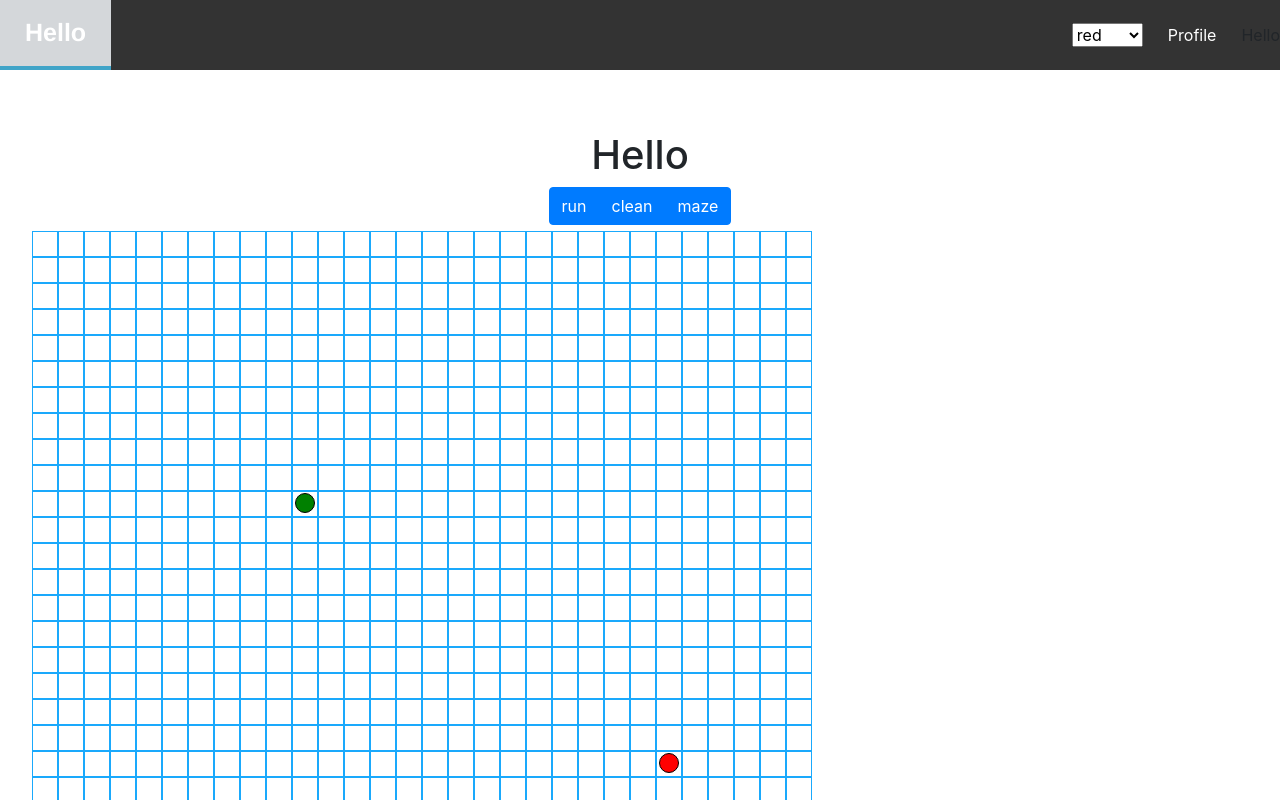
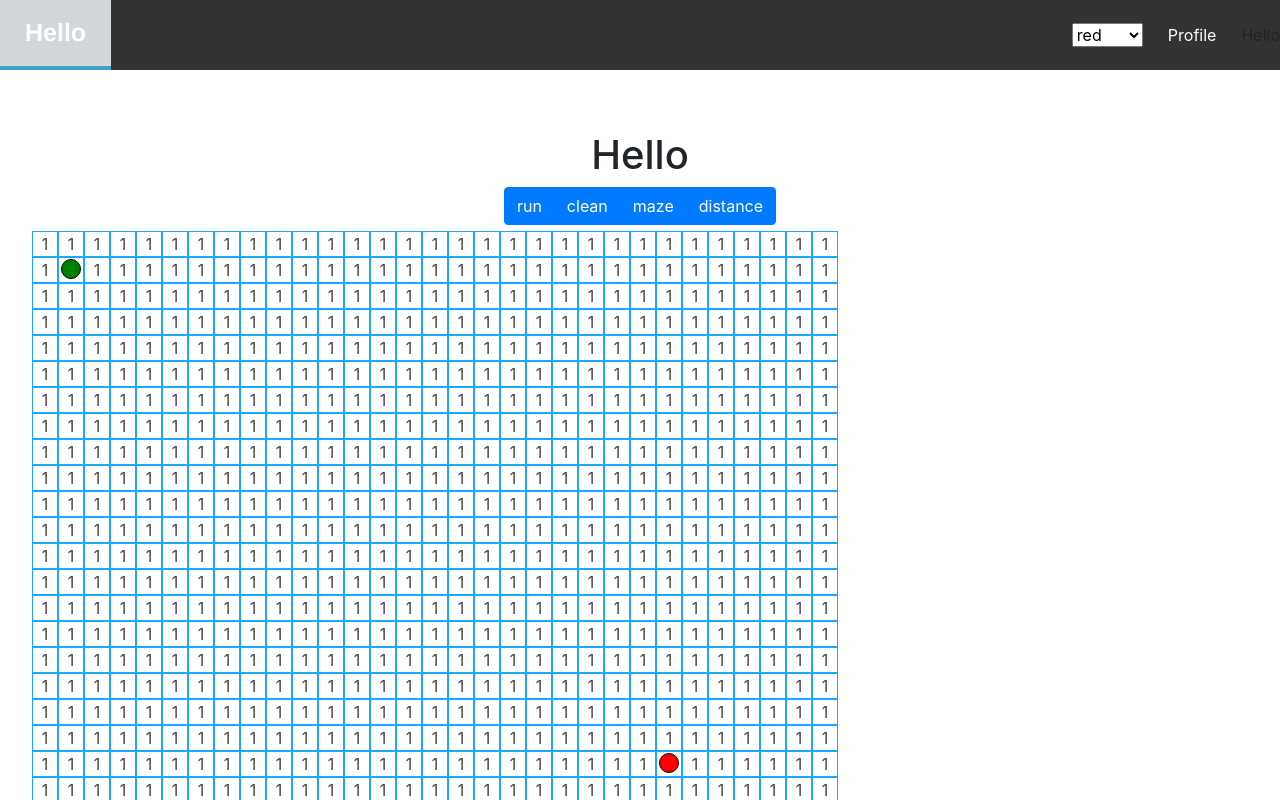
Before and after one commit to auratiger/shortst_path_visualiser, a React (Create React App) app: page / in a window 1280 px wide. Shown: the top 800 px of the page. Built offline with nearby package versions, Linux system fonts and the light colour scheme.

Commit message:
changed board to an Object

```diff
--- a/src/algorithms/dijkstra.js
+++ b/src/algorithms/dijkstra.js
@@ -59,7 +59,7 @@ export function dijstraAlgorithm(matrix){
     return new Promise((resolve, reject) => {
 
         let grid = [];
-        let endNode = null;
+        let lastNode = null;
 
         matrix.map(row => {
             row.map(col => {
@@ -75,7 +75,7 @@ export function dijstraAlgorithm(matrix){
             }
 
             if(currNode.isEnd){
-                endNode = currNode;
+                lastNode = currNode;
                 break;
             }
 
@@ -94,11 +94,11 @@ export function dijstraAlgorithm(matrix){
             })
         }
 
-        let currNode = endNode;
-        while(currNode.previusNode !== null){
 
-            currNode.style = {backgroundColor: "blue"};
-            currNode = currNode.previusNode;
+        while(lastNode !== null && lastNode.previusNode !== null){
+
+            lastNode.style = {backgroundColor: "blue"};
+            lastNode = lastNode.previusNode;
         }
         resolve("yes");
 
--- a/src/algorithms/mazeGenerator.js
+++ b/src/algorithms/mazeGenerator.js
@@ -79,8 +79,8 @@ function divide(matrix, x, y, width, height, orientetion, e){
         px = wx + (dx * (length));
         py = wy + (dy * (length));
     }else{
-        px = wx + (horizontal ? Math.round(Math.random() * (width - 2)) : 0);
-        py = wy + (horizontal ? 0 : Math.round(Math.random() * (height - 2)));
+        px = wx + (horizontal ? Math.ceil(Math.random() * (width - 2)) : 0);
+        py = wy + (horizontal ? 0 : Math.ceil(Math.random() * (height - 2)));
     }
 
     for(let i = 0; i <= length; i++){
@@ -88,10 +88,14 @@ function divide(matrix, x, y, width, height, orientetion, e){
 
         if(node.isStart){
             node.isStart = false;
-            matrix[wy+1][wx+1] = true;
+            node.tentDistance = Infinity
+            matrix[wy+1][wx+1].isStart = true;
+            matrix[wy+1][wx+1].tentDistance = 0;
         }else if(node.isEnd){
             node.isEnd = false;
-            matrix[wy+1][wx+1] = true;
+            node.tentDistance = Infinity;
+            matrix[wy+1][wx+1].isEnd = true;
+            matrix[wy+1][wx+1].tentDistance = 0;
         }
 
         if(wx !== px || wy !== py){
--- a/src/containers/Board/Board.js
+++ b/src/containers/Board/Board.js
@@ -1,10 +1,92 @@
+import Node from '../Node/Node';
+
+const START_NODE_ROW = 1;
+const START_NODE_COL = 1;
+const END_NODE_ROW = 20;
+const END_NODE_COL = 24;
+
 class Board{
-    constructor(rows, colls){
-        super()
+    constructor(rows, cols){
 
         this.rows = rows;
-        this.colls = colls;
-        this.board = [];
+        this.cols = cols;
         this.visualization = [];
+        this.grid = [];
+
+        //generates the board
+        for(let row = 0; row < rows; row++){
+            this.grid.push([]);
+            for(let col = 0; col < cols; col++){
+
+              let node = new Node(row, col);
+
+              if(START_NODE_ROW === row && START_NODE_COL === col){
+                node.tentDistance = 0
+                node.isStart = true;
+              }else if(END_NODE_ROW === row && END_NODE_COL === col){
+                node.isEnd = true;
+              }
+
+              this.grid[row].push(node)
+            }
+        }
+    }
+
+    resetBoard() {
+        for(let row = 0; row < this.rows; row++){
+            for(let col = 0; col < this.cols; col++){
+
+              let node = this.grid[row][col];
+
+              let tentDistance = Infinity
+
+              if(node.isStart){
+                tentDistance = 0;
+              }
+
+              node.tentDistance = tentDistance;
+              node.pathDistance = 1;
+              node.wall = false;
+              node.previusNode = null;
+              node.style = {
+                  backgroundColor: 'white',
+              };
+            }
+        }
+    }
+
+    resetPath() {
+        for(let row = 0; row < this.rows; row++){
+            for(let col = 0; col < this.cols; col++){
+                let node = this.grid[row][col];
+
+                let tentDistance = Infinity
+                let style = {backgroundColor: 'white'};
+
+                if(node.isStart){
+                  tentDistance = 0;
+                }
+
+                if(node.wall){
+                    style = {backgroundColor: 'black',};
+                }
+
+                node.tentDistance = tentDistance;
+                node.previusNode = null;
+                node.style = style;
+            }
+        }
+    }
+
+    randomizePathDistances() {
+        for(let row = 0; row < this.rows; row++){
+          for(let col = 0; col < this.cols; col++){
+            let node = this.grid[row][col];
+
+            node.pathDistance = 1 + Math.round(Math.random() * 8);
+          }
+        }
     }
 }
+
+export default Board;
--- a/src/containers/GridPath/GR.js
+++ b/src/containers/GridPath/GR.js
@@ -2,6 +2,7 @@ import React, {useState, useEffect} from 'react';
 import Draggable from 'react-draggable';
 import {dijstraAlgorithm} from '../../algorithms/dijkstra';
 import {generateMaze} from '../../algorithms/mazeGenerator';
+import Board from '../Board/Board';
 import Node from '../Node/Node';
 
 import CssClasses from "./GridPath.module.css";
@@ -9,73 +10,38 @@ import 'bootstrap/dist/css/bootstrap.min.css';
 
 import { Button, ButtonGroup } from 'react-bootstrap';
 
-const START_NODE_ROW = 10;
-const START_NODE_COL = 10;
-const END_NODE_ROW = 20;
-const END_NODE_COL = 24;
-const ROWS = 30;
-const COLS = 30;
+const ROWS = 31;
+const COLS = 31;
 
 const GridPath = () => {
 
     const [rerender, setRerender] = useState(false);
-    const [board, setBoard] = useState([]);
+    const [board, setBoard] = useState(null);
     const [mouseDown, setMouseDown] = useState(false);
 
     useEffect(() => {
-
-        let matrix = [];
-        for(let row = 0; row < ROWS; row++){
-          matrix.push([]);
-          for(let col = 0; col < COLS; col++){
-
-            let node = new Node(row, col);
-
-            if(START_NODE_ROW === row && START_NODE_COL === col){
-              node.tentDistance = 0
-              node.isStart = true;
-            }else if(END_NODE_ROW === row && END_NODE_COL === col){
-              node.isEnd = true;
-            }
-
-            matrix[row].push(node)
-          }
-        }
-
-        setBoard(matrix);
+        setBoard(new Board(ROWS, COLS, setRerender));
     }, []);
 
     const resetBoard = () => {
+      board.resetBoard();
+      setRerender(!rerender);
+    }
 
-        for(let row = 0; row < ROWS; row++){
-          for(let col = 0; col < COLS; col++){
-
-            if(board[row][col].isStart){
-              continue;
-            }
-
-            board[row][col].tentDistance = Infinity;
-            board[row][col].pathDistance = 1;
-            board[row][col].wall = false;
-            board[row][col].previusNode = null;
-            board[row][col].style = {
-                backgroundColor: 'white',
-            };
-          }
-        }
-
-        setRerender(!rerender);
+    const PathRandomizer = () => {
+      board.resetPath()
+      board.randomizePathDistances();
+      setRerender(!rerender);
     }
 
     const runDijcstra = () => {
-        // let startNode = this.state.matrix[START_NODE_ROW][START_NODE_COL];
-
-        dijstraAlgorithm(board).then(setRerender(!rerender));
+        dijstraAlgorithm(board.grid).then(setRerender(!rerender));
       }
 
     const runMaze = () => {
-        resetBoard();
-        generateMaze(board).then(setRerender(!rerender));
+        board.resetBoard();
+        setRerender(!rerender);
+        generateMaze(board.grid).then(setRerender(!rerender));
     }
 
     const colorChangeHandler = (id) => {
@@ -83,9 +49,8 @@ const GridPath = () => {
         let row = parseInt(id.substring(0, 2));
         let col = parseInt(id.substring(2));
 
-        let newMatrix = board;
-        newMatrix[row][col].wall = true;
-        newMatrix[row][col].style = {
+        board.grid[row][col].wall = true;
+        board.grid[row][col].style = {
           backgroundColor: "red",
         }
 
@@ -94,6 +59,10 @@ const GridPath = () => {
 
     const onClickHandler = (event) => {
         event.preventDefault();
+
+        if(event.target.id === "element"){
+          return;
+        }
 
         colorChangeHandler(event.target.id);
 
@@ -114,7 +83,7 @@ const GridPath = () => {
     }
 
     let key = 0;
-    let grid = board.map(row => {
+    let grid = board !== null ? board.grid.map(row => {
       let cols = row.map(node => {
 
         let element = () => {
@@ -127,6 +96,8 @@ const GridPath = () => {
             return(
               <div className={CssClasses.end} id="element"></div>
             )
+          }else {
+            return node.pathDistance;
           }
         }
 
@@ -148,7 +119,7 @@ const GridPath = () => {
           {cols}
         </div>
       )
-    })
+    }) : null;
 
     return (
       <div className={CssClasses.center}>
@@ -163,6 +134,7 @@ const GridPath = () => {
             <Button onClick={runDijcstra}>run</Button>
             <Button onClick={resetBoard}>clean</Button>
             <Button onClick={runMaze}>maze</Button>
+            <Button onClick={PathRandomizer}>distance</Button>
           </ButtonGroup>
         </div>
 
```
